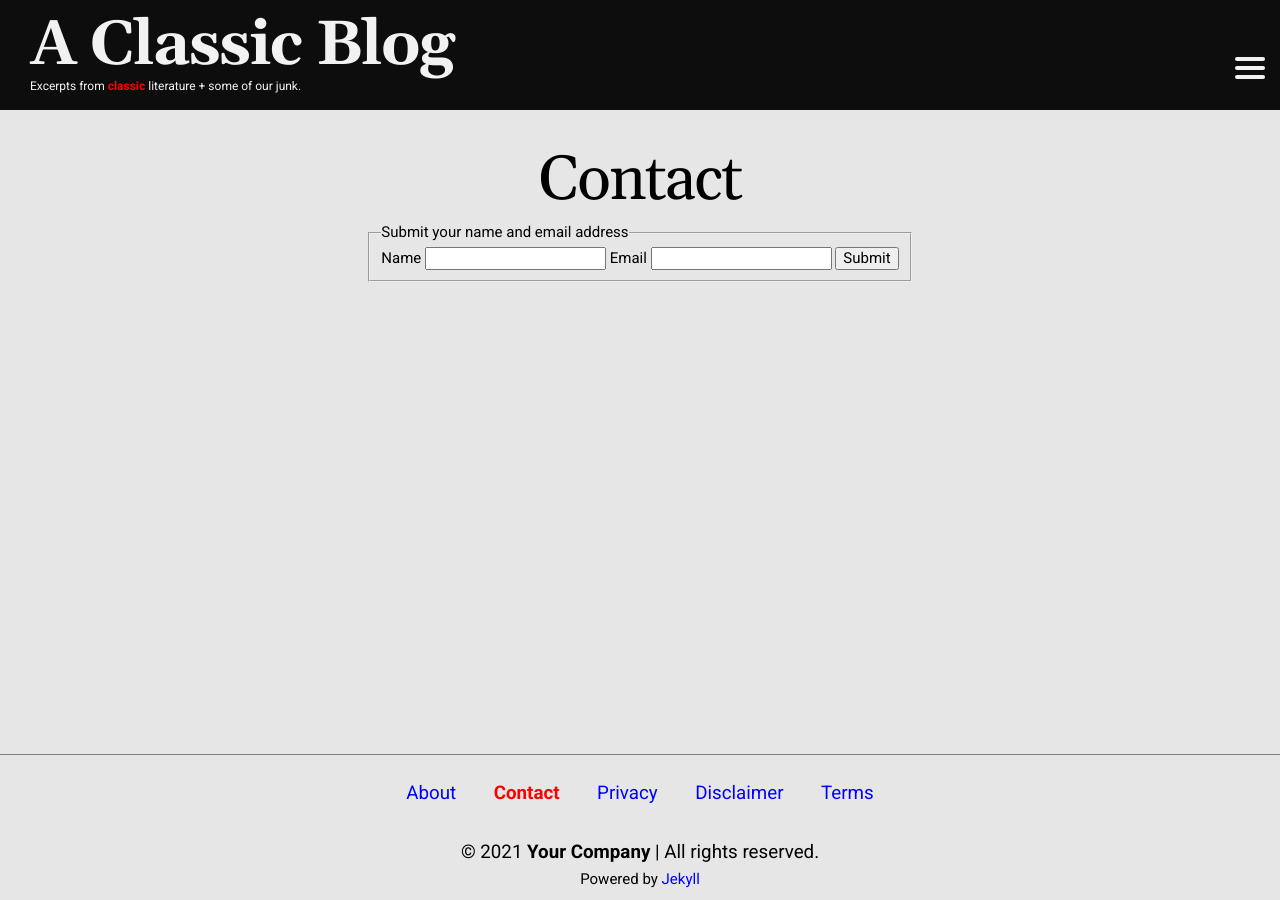
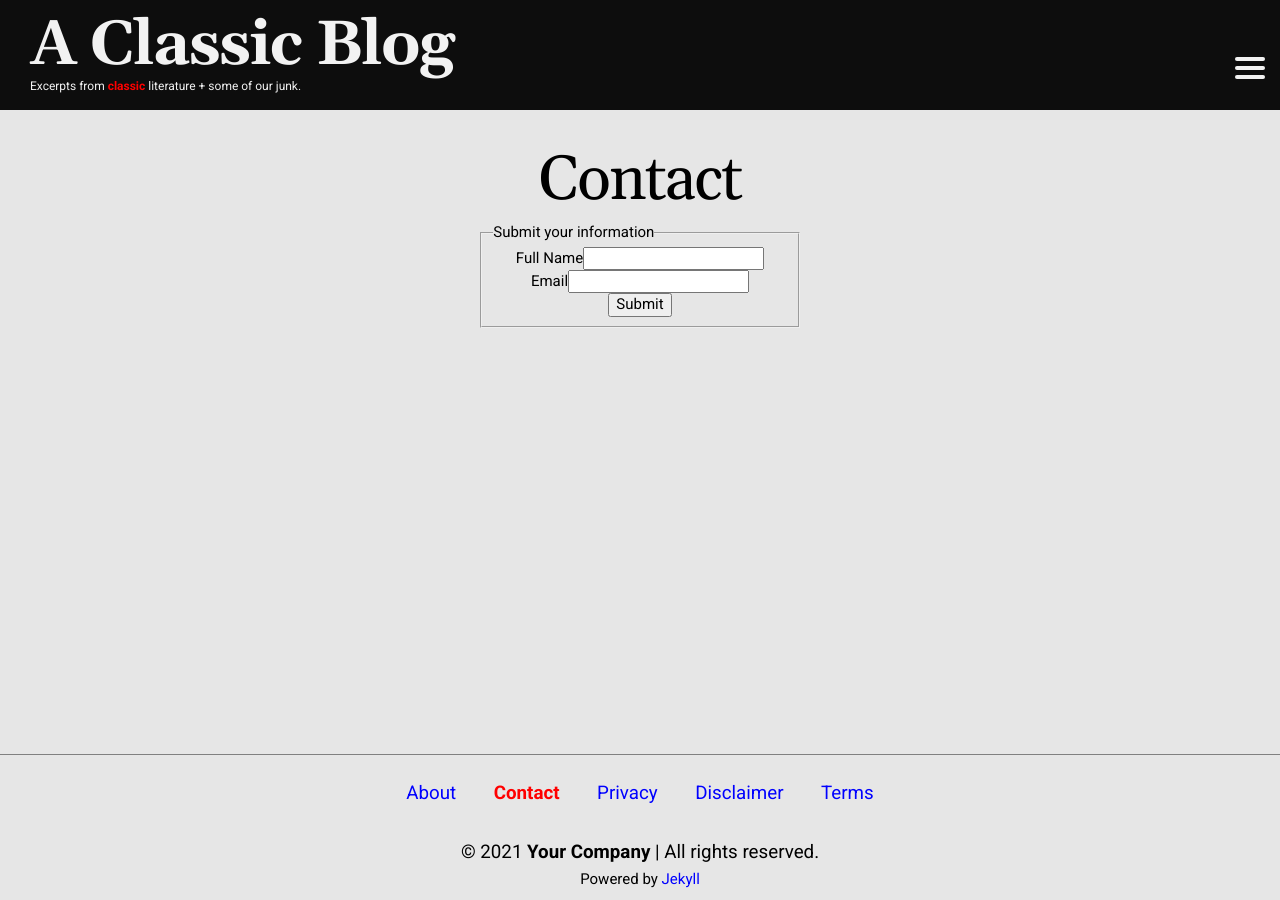
Before and after one commit to jsherling/classic-blog, a Jekyll site: the page built from contact.html, in a window 1280 px wide. Built offline with Jekyll 4.4.1, drawn with Linux system fonts in a browser that asks for light colours.

Commit message:
Add contact form, some styling

```diff
--- a/_sass/style/_layout.scss
+++ b/_sass/style/_layout.scss
@@ -219,6 +219,21 @@ h1.article-title {
   text-align: left;
 }
 
+fieldset.contact {
+  display: flex;
+  flex-direction: column;
+  align-items: center;
+  justify-content: center;
+  width: 25vw;
+  max-width: 100%;
+}
+
+section.contact {
+  display: flex;
+  align-items: center;
+  justify-content: space-between;
+}
+
 /* Footer */
 
 .footer {
--- a/contact.html
+++ b/contact.html
@@ -3,16 +3,18 @@ layout: static-pages
 title: Contact
 ---
 
-<form>
-  <fieldset>
-    <legend>Submit your name and email address</legend>
+<form class="contact">
+  <fieldset class="contact">
+    <legend>Submit your information</legend>
 
-    <label>Name</label>
-    <input type="email" required>
-
-    <label>Email</label>
-    <input type="password" required>
-
-    <button class="btn">Submit</button>
+    <section class="contact name">
+      <label>Full Name</label>
+      <input type="text" required class="contact">
+    </section>
+    <section class="contact email">
+      <label>Email</label>
+      <input type="email" required class="contact">
+    </section>
+    <button class="contact btn">Submit</button>
   </fieldset>
 </form>
```
